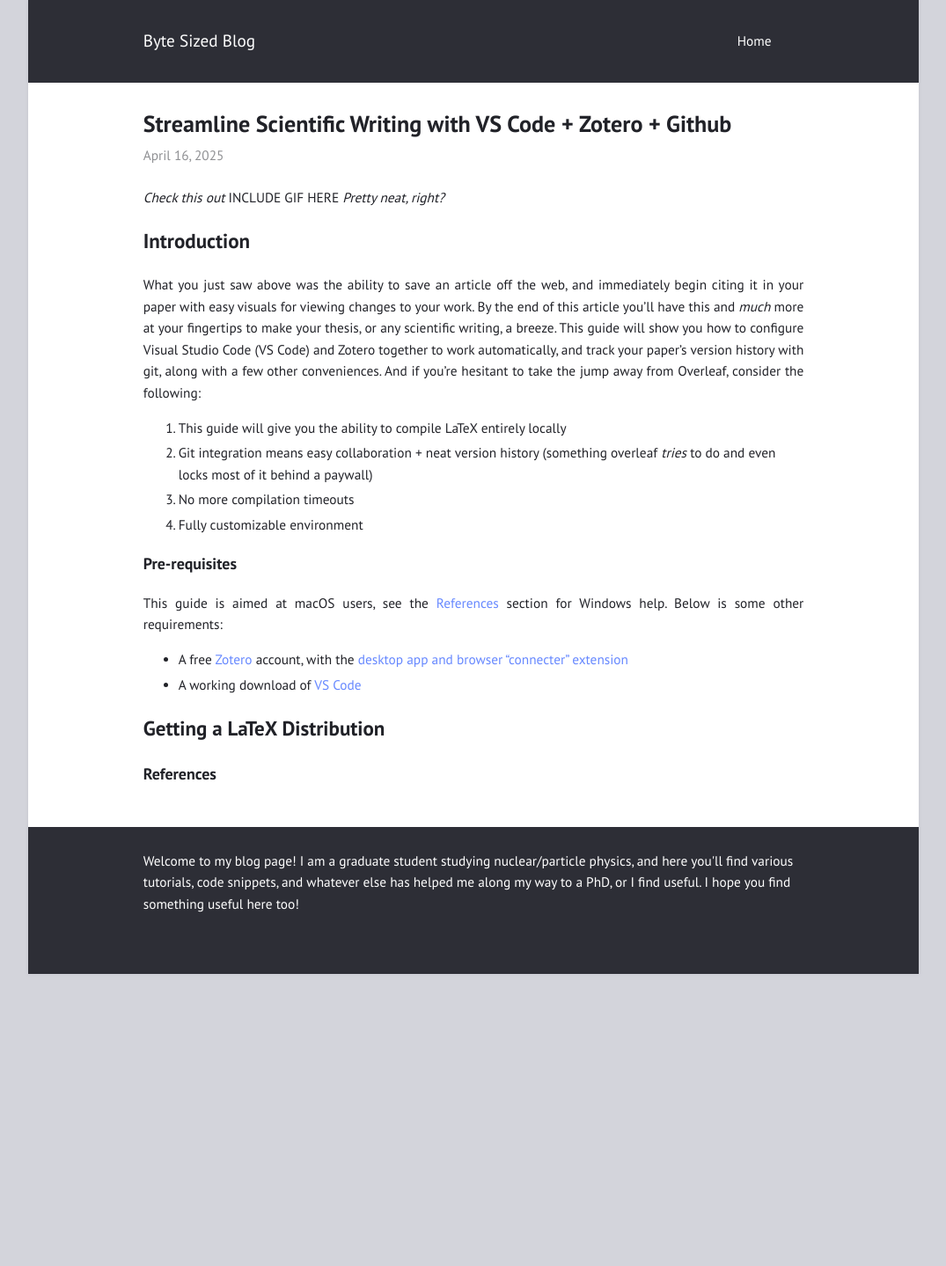
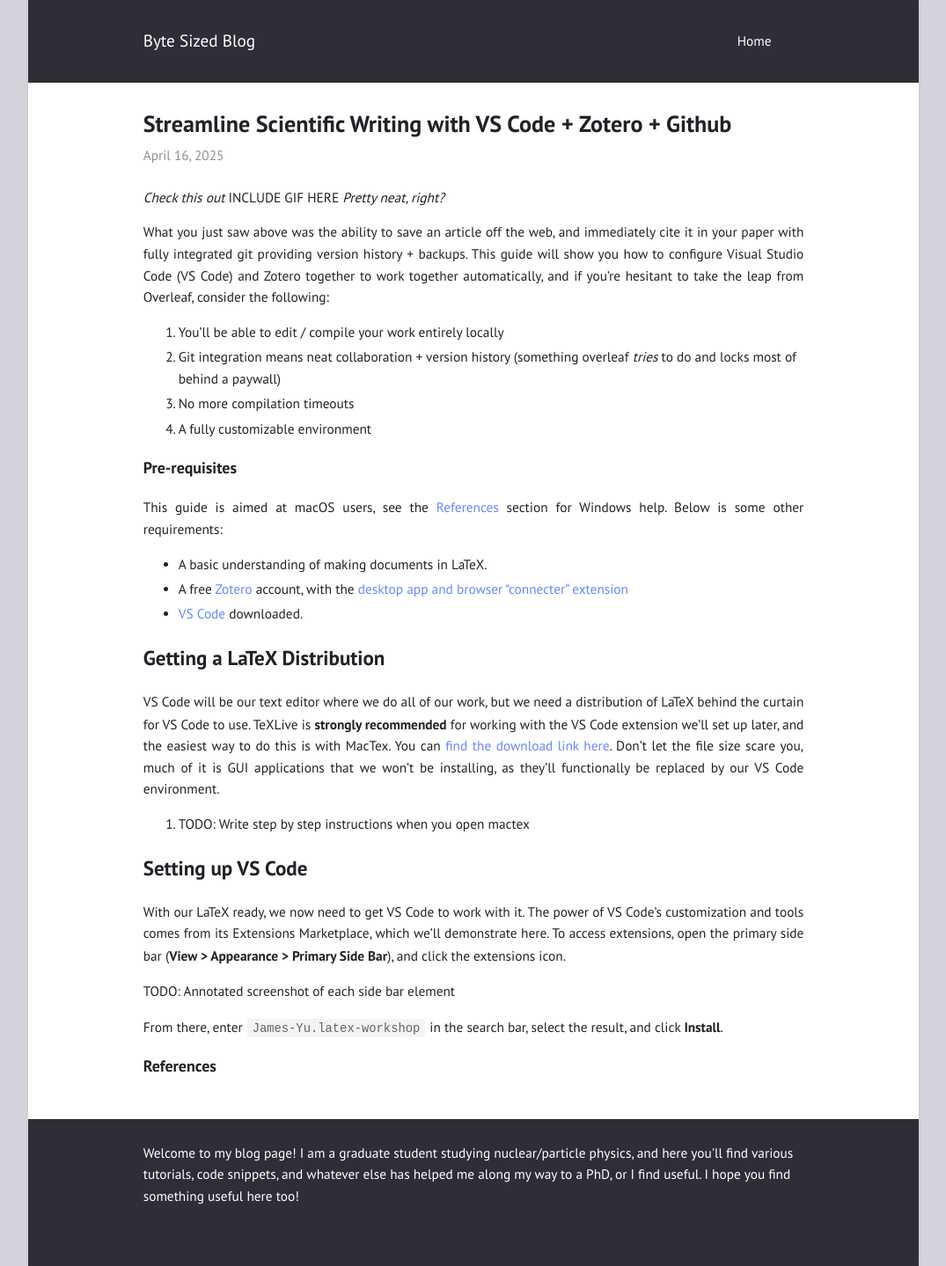
Before and after one commit to kevScheuer/kevScheuer.github.io, a Jekyll site: the page built from _posts/2025-04-16-LaTeX-for-VScode.md, in a window 1280 px wide. Shown: the whole page at 88% size, without its empty margins (102-1177 px from the left). Built offline with Jekyll 4.4.1, drawn with Linux system fonts in a browser that asks for light colours; before the commit the page ends 1107 px from its top, so only the background shows below that.

Commit message:
Post update

```diff
--- a/_posts/2025-04-16-LaTeX-for-VScode.md
+++ b/_posts/2025-04-16-LaTeX-for-VScode.md
@@ -7,19 +7,29 @@ layout: post
 INCLUDE GIF HERE
 *Pretty neat, right?*
 
-## Introduction
-What you just saw above was the ability to save an article off the web, and immediately begin citing it in your paper with easy visuals for viewing changes to your work. By the end of this article you'll have this and *much* more at your fingertips to make your thesis, or any scientific writing, a breeze. This guide will show you how to configure Visual Studio Code (VS Code) and Zotero together to work automatically, and track your paper's version history with git, along with a few other conveniences. And if you're hesitant to take the jump away from Overleaf, consider the following:
-1. This guide will give you the ability to compile LaTeX entirely locally
-2. Git integration means easy collaboration + neat version history (something overleaf *tries* to do and even locks most of it behind a paywall)
+What you just saw above was the ability to save an article off the web, and immediately cite it in your paper with fully integrated git providing version history + backups. This guide will show you how to configure Visual Studio Code (VS Code) and Zotero together to work together automatically, and if you're hesitant to take the leap from Overleaf, consider the following:
+1. You'll be able to edit / compile your work entirely locally
+2. Git integration means neat collaboration + version history (something overleaf *tries* to do and locks most of behind a paywall)
 3. No more compilation timeouts
-4. Fully customizable environment
+4. A fully customizable environment
 
 ### Pre-requisites
 This guide is aimed at macOS users, see the [References](#references) section for Windows help. Below is some other requirements:
+* A basic understanding of making documents in LaTeX.
 * A free [Zotero](https://www.zotero.org/) account, with the [desktop app and browser "connecter" extension](https://www.zotero.org/download/)
-* A working download of [VS Code](https://code.visualstudio.com/Download)
+* [VS Code](https://code.visualstudio.com/Download) downloaded.
 
 ## Getting a LaTeX Distribution
+VS Code will be our text editor where we do all of our work, but we need a distribution of LaTeX behind the curtain for VS Code to use. TeXLive is **strongly recommended** for working with the VS Code extension we'll set up later, and the easiest way to do this is with MacTex. You can [find the download link here](https://www.tug.org/mactex/mactex-download.html). Don't let the file size scare you, much of it is GUI applications that we won't be installing, as they'll functionally be replaced by our VS Code environment.
+
+1. TODO: Write step by step instructions when you open mactex
+
+## Setting up VS Code
+With our LaTeX ready, we now need to get VS Code to work with it. The power of VS Code's customization and tools comes from its Extensions Marketplace, which we'll demonstrate here. To access extensions, open the primary side bar (**View > Appearance > Primary Side Bar**), and click the extensions icon.
+
+TODO: Annotated screenshot of each side bar element
+
+From there, enter `James-Yu.latex-workshop` in the search bar, select the result, and click **Install**.
 
 
 
```
